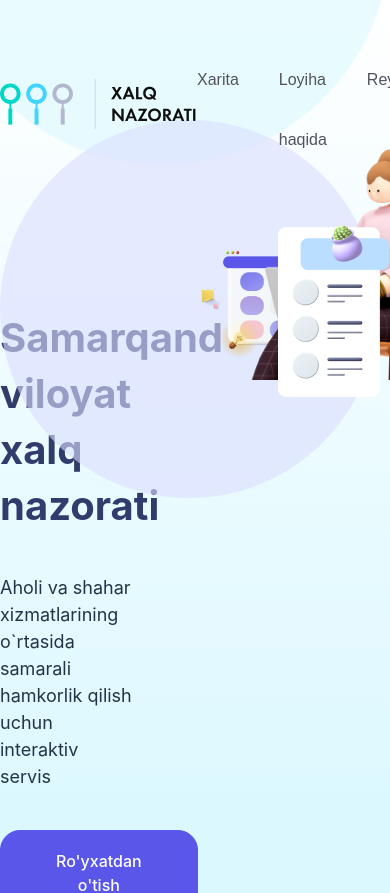
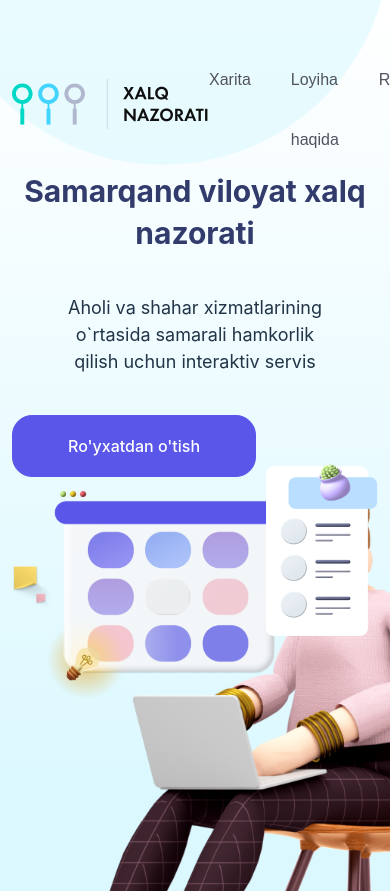
Before and after one commit to dilshodsherzodovich/xalqnazoratisam, a React (Vite) app: page / in a window 390 px wide. Shown: the top 893 px of the page. Built offline with nearby package versions, Linux system fonts and the light colour scheme.

Commit message:
home page resposnivenes fixed (not finished)

```diff
--- a/src/layouts/Container/index.jsx
+++ b/src/layouts/Container/index.jsx
@@ -1,5 +1,5 @@
 function Container({ children }) {
-  return <div className="container">{children}</div>;
+  return <div className="container px-[12px] lg:px-0">{children}</div>;
 }
 
 export default Container;
--- a/src/pages/Home/components/HomeContent.jsx
+++ b/src/pages/Home/components/HomeContent.jsx
@@ -10,19 +10,19 @@ function HomeContent() {
   return (
     <Container>
       <div className="grid grid-cols-2 place-items-top gap-3">
-        <div className="intro-text col-span-1">
-          <div className="mt-[60px]">
-            <p className="text-[40px] md:text-[50px] lg:text-[70px] leading-[1.4] font-bold mb-[40px] tracking-[-0.45] text-[#313b6c]  mx-auto">
+        <div className="intro-text col-span-2 lg:col-span-1">
+          <div className="lg:mt-[60px] text-center lg:text-start">
+            <p className="text-[30px] md:text-[50px] 2xl:text-[70px] leading-[1.4] font-bold mb-[40px] tracking-[-0.45] text-[#313b6c] mx-auto">
               Samarqand viloyat xalq nazorati
             </p>
-            <p className="text-[18px] w-[70%] mb-[40px]">
+            <p className="text-[18px] w-[70%] mb-[40px] mx-auto lg:mx-0">
               Aholi va shahar xizmatlarining o`rtasida samarali hamkorlik qilish
               uchun interaktiv servis
             </p>
             <AuthBtn />
           </div>
         </div>
-        <div className="col-span-1">
+        <div className="col-span-2 lg:col-span-1">
           <div className="banner-thumbnail relative">
             <div className="animate__animated zoomIn animate-zoomIn z-[-1]">
               <div className="large-thumb">
--- a/src/pages/Home/components/Intro.jsx
+++ b/src/pages/Home/components/Intro.jsx
@@ -3,7 +3,7 @@ import Shapes from "./Shapes";
 
 function Intro() {
   return (
-    <div className="home-intro min-h-[100vh] before:h-full before:w-full relative pt-[250px] overflow-x-hidden">
+    <div className="home-intro min-h-[100vh] before:h-full before:w-full relative pt-[170px] lg:pt-[200px] 2xl:pt-[250px] overflow-x-hidden">
       <Shapes />
       <div>
         <HomeContent />
--- a/src/pages/Home/components/Shapes.jsx
+++ b/src/pages/Home/components/Shapes.jsx
@@ -11,7 +11,7 @@ function Shapes() {
       />
       <AnimatedShape
         shape={circle2}
-        className="absolute top-[120px] lg:right-[100px] opacity-60"
+        className="absolute top-[120px] lg:right-[100px] opacity-60 hidden lg:block"
       />
     </div>
   );
--- a/tailwind.config.js
+++ b/tailwind.config.js
@@ -47,10 +47,7 @@ export default {
         slideInRight: "slideInRight 2s linear ",
         slideInLeft: "slideInLeft 1s linear",
       },
-      screens: {
-        xl: "1100px",
-        "2xl": "1320px",
-      },
+
       colors: {
         secondary: "#525260",
         blueLink: "#5956e9",
```
